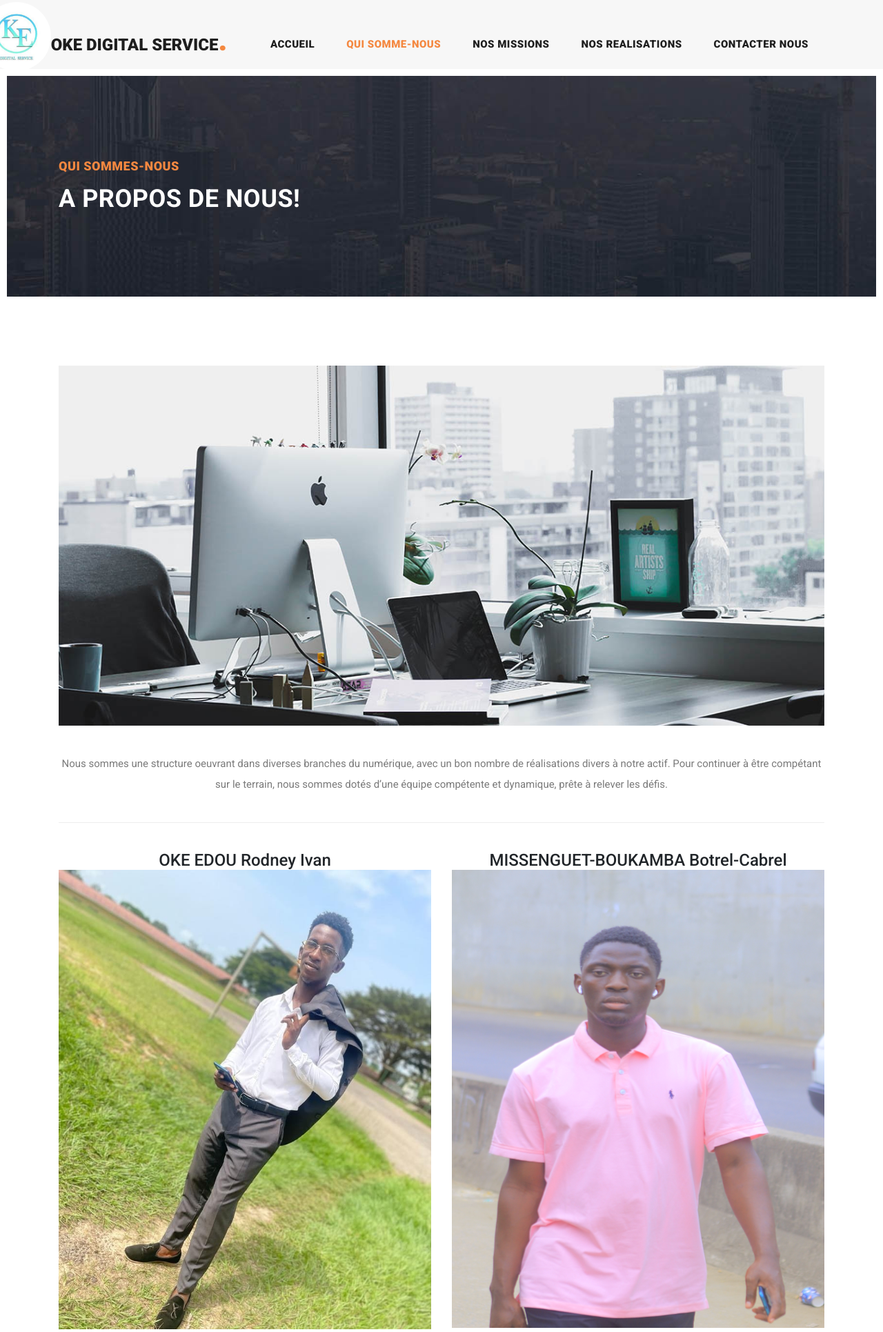
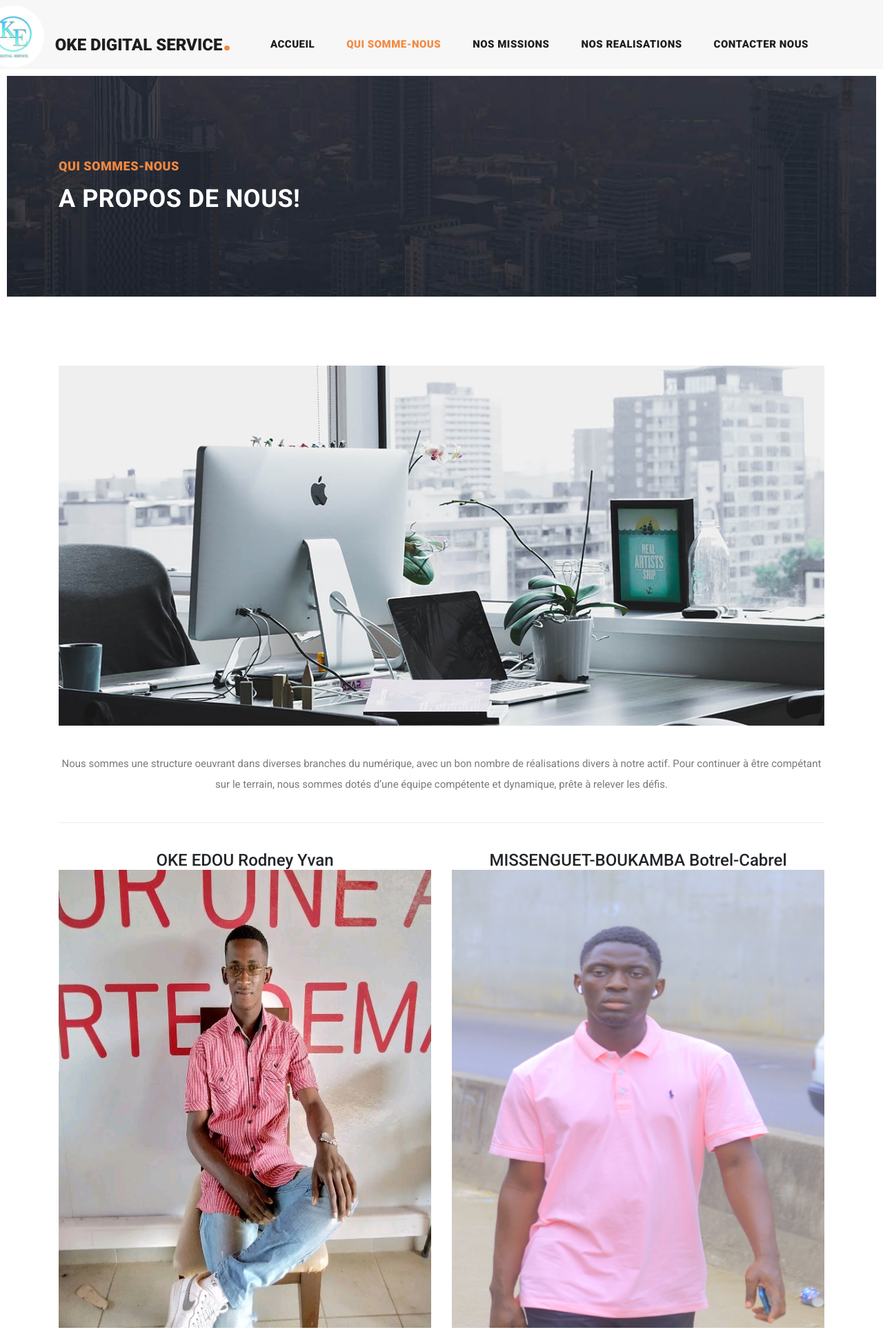
Before and after one commit to Cabrelboukamba/OkeDigitalService, a plain HTML site: page about.html in a window 1280 px wide. Shown: the top 1931 px of the page at 69% size. Drawn offline with Linux system fonts and the light colour scheme.

Commit message:
modif du projet

```diff
--- a/about.html
+++ b/about.html
@@ -44,7 +44,7 @@ https://templatemo.com/tm-551-stand-blog
     <header class="">
       <nav class="navbar navbar-expand-lg">
         <div class="container">
-          <img style="border-radius: 50%;height: 100px; margin-left: -10%; margin-top: -2%;" src="./assets/images/logo.jpeg" alt="">
+          <img class="navbar-brand" style="border-radius: 50%;height: 100px; margin-left: -10%; margin-top: -2%;" src="./assets/images/logo.jpeg" alt="">
           <a class="navbar-brand" href="index.html"><h2>Oke Digital Service<em>.</em></h2></a>
           <button class="navbar-toggler" type="button" data-toggle="collapse" data-target="#navbarResponsive" aria-controls="navbarResponsive" aria-expanded="false" aria-label="Toggle navigation">
             <span class="navbar-toggler-icon"></span>
@@ -108,8 +108,8 @@ https://templatemo.com/tm-551-stand-blog
 
         <div class="row">
           <div class="col-lg-6">
-          <h4>OKE EDOU Rodney Ivan</h4>
-          <img src="./assets/images/oke.jpg" alt="">
+          <h4>OKE EDOU Rodney Yvan</h4>
+          <img style="height: 67%;" src="./assets/images/okerodney.jpg" alt="">
           	<p>Maintenancier en informatique</p>
           </div>
           <div class="col-lg-6">
@@ -142,13 +142,13 @@ https://templatemo.com/tm-551-stand-blog
             <ul class="social-icons">
               <li><a href="https://www.facebook.com/profile.php?id=100088182081692">Facebook</a></li>
               <li><a href="#">Twitter</a></li>
-              <li><a href="#">Whatsapp</a></li>
+              <li><a href="https://chat.whatsapp.com/H6xMte3kgSq5MyLn29X1Yv">Whatsapp</a></li>
               <li><a href="#">Instagram</a></li>
             </ul>
           </div>
           <div class="col-lg-12">
             <div class="copyright-text">
-              <p>Copyright 2020 Stand Blog Co.
+              <p>Copyright 2022.
 
                  | Design: <a rel="nofollow" href="https://templatemo.com" target="_parent">Oke Digital Service</a></p>
             </div>
```
Also changed, not shown: blog.html (+3 -3 lines), contact.html (+3 -3 lines), index.html (+2 -2 lines), post-details.html (+3 -3 lines), assets/images/okerodney.jpg (added).
